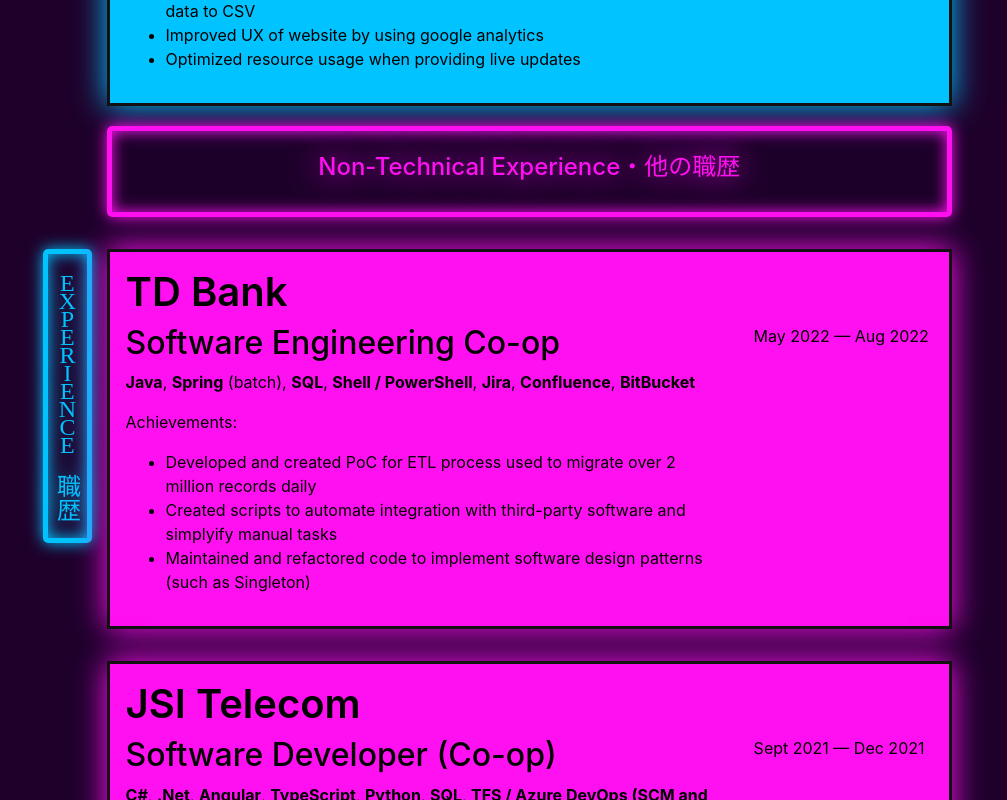
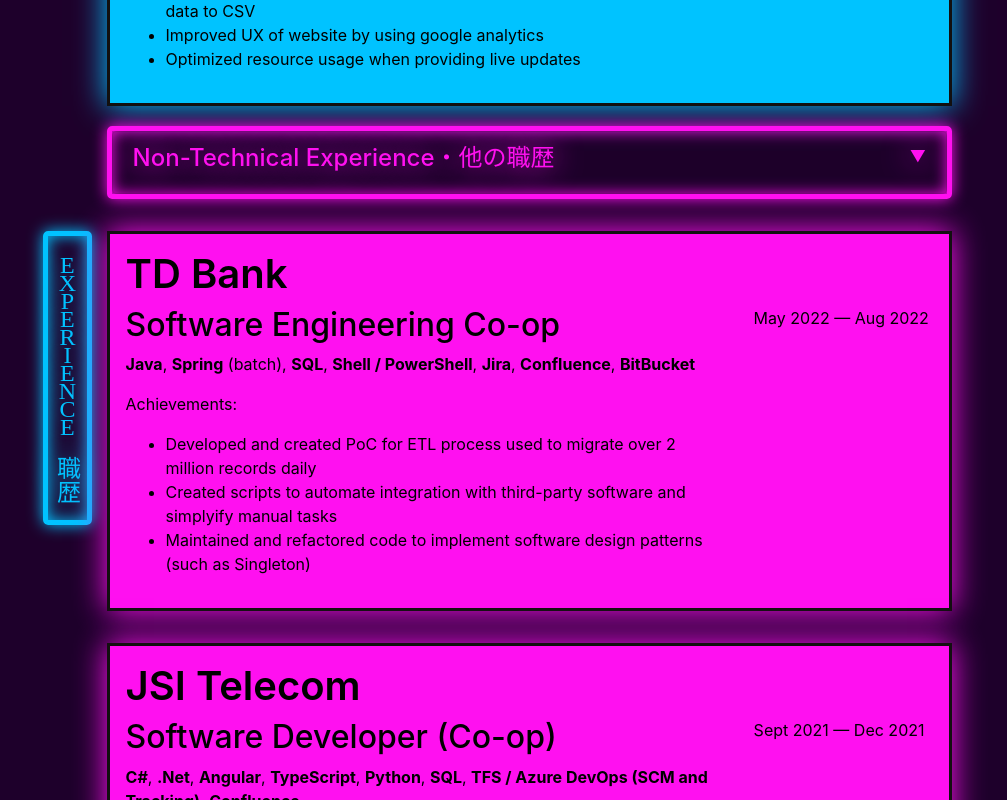
Before and after one commit to GarvinH/garvinhui, a React (Create React App) app: page /portfolio in a window 1280 px wide. Shown: the part 2780-3580 px from the top of the page, without its empty margins (185-1192 px from the left). Built offline with nearby package versions, Linux system fonts and the light colour scheme; a web font is replaced by a local one.

Commit message:
Refactoring for styling purposes

```diff
--- a/src/components/neotokyo/Section/Section.jsx
+++ b/src/components/neotokyo/Section/Section.jsx
@@ -1,8 +1,9 @@
 import React, { Fragment } from "react"
-import { Accordion, AccordionToggle, Card, Col, Row } from "react-bootstrap"
+import { Col, Row } from "react-bootstrap"
 import classes from "./Section.module.css"
 import classNames from "classnames";
 import { Sticky, StickyContainer } from "react-sticky";
+import Subsection from "./Subsection";
 
 const signColors = ["blue-sign", "red-sign", "pink-sign", "purple-sign"];
 const contentColors = [classes["black-on-white"], classes["black-on-blue"], classes["black-on-pink"]];
@@ -25,7 +26,7 @@
                     <Col xs={3} md={1}>
                         <Sticky topOffset={-stickyMargin} bottomOffset={stickyMargin}>
                             {({ style, isSticky }) =>
-                                <div style={{...style, marginTop: isSticky ? stickyMargin : 0}} className={classNames(classes.heading, headingColor)}>
+                                <div style={{ ...style, marginTop: isSticky ? stickyMargin : 0 }} className={classNames(classes.heading, headingColor)}>
                                     <span className="english" style={{ letterSpacing: -8 }}>
                                         {sectionHeader.en.toUpperCase()}
                                     </span>
@@ -44,14 +45,7 @@
                             </div>
 
                         )}
-                        {extraContent && extraContent.map((content, ix) => <Accordion key={ix}>
-                            <Card className={classNames(headingColor, classes["extra-card"])}>
-                                <AccordionToggle as={Card.Header} eventKey="0">
-                                    <h4 className={classes["extra-header"]}>
-                                        {extraContentHeader[ix]}
-                                    </h4>
-                                </AccordionToggle>
-                                <Accordion.Collapse eventKey="0">
+                        {extraContent && extraContent.map((content, ix) => <Subsection key={ix} header={extraContentHeader[ix]} headingColor={headingColor}>
                             <Fragment>
                                 {content.map((child, ix) =>
                                     <div style={ix != 0 ? { marginTop: 32 } : {}} key={ix} className={classNames(classes.content, contentColor)}>
@@ -59,9 +53,7 @@
                                     </div>
                                 )}
                             </Fragment>
-                                </Accordion.Collapse>
-                            </Card>
-                        </Accordion>)}
+                        </Subsection>)}
                     </Col>
                 </Row>
             </StickyContainer>
--- a/src/components/neotokyo/Section/Section.module.css
+++ b/src/components/neotokyo/Section/Section.module.css
@@ -68,21 +68,15 @@
 
 .extra-card {
     background: none !important;
-    margin-top: 20px;
-    padding: 10px
+    margin: 0;
 }
 
-.extra-header {
-    text-align: center;
-}
-
-.extra-header:hover {
-    text-decoration: underline;
+.extra-card>div:first-child:focus,
+.extra-card>div:first-child:hover {
     cursor: pointer;
 }
 
-@media (max-width: 1199.98px) {
-    .extra-header {
-        text-align: left;
-    }
+.extra-card>div:first-child:focus .extra-header,
+.extra-card>div:first-child:hover .extra-header {
+    text-decoration: underline;
 }
--- /dev/null
+++ b/src/components/neotokyo/Section/Subsection.jsx
@@ -0,0 +1,37 @@
+import React from "react"
+import classes from "./Section.module.css"
+import { Accordion, AccordionToggle, Card } from "react-bootstrap"
+
+class Subsection extends React.Component {
+    state = {
+        isOpen: false
+    }
+
+    handleClick = () => {
+        this.setState((prevState) => ({ isOpen: !prevState.isOpen }), () => { setTimeout(() => { window.scrollBy(0, 1); window.scrollBy(0, -1) }, 300) })
+    }
+
+    render() {
+        const { children, header, headingColor } = this.props
+
+        return <Accordion className={headingColor} style={{ marginTop: 20 }}>
+            <Card className={classes["extra-card"]}>
+                <AccordionToggle as={Card.Header} eventKey="0" onClick={this.handleClick}>
+                    <div style={{ display: "flex", justifyContent: "space-between" }}>
+                        <h4 className={classes["extra-header"]}>
+                            {header}
+                        </h4>
+                        <span>{this.state.isOpen ? "▲" : "▼"}</span>
+                    </div>
+                </AccordionToggle>
+                <Accordion.Collapse eventKey="0">
+                    <div style={{ padding: 10 }}>
+                        {children}
+                    </div>
+                </Accordion.Collapse>
+            </Card>
+        </Accordion>
+    }
+}
+
+export default Subsection;
```
Lines whose indentation alone changed are shown as unchanged.
